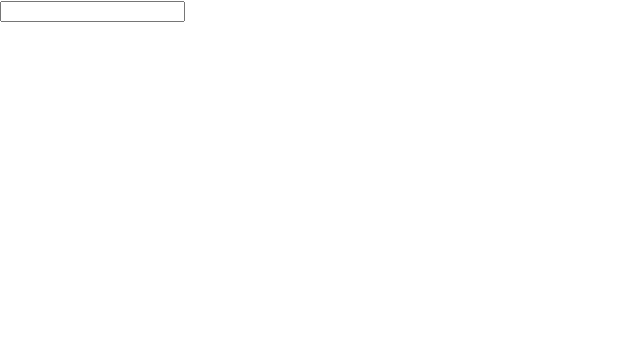
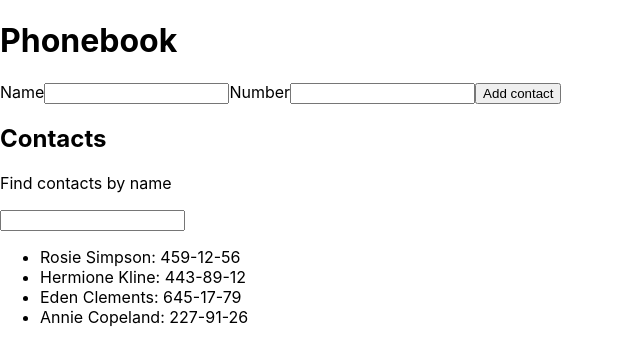
Before and after one commit to OlgaMunaieva/goit-react-hw-02-phonebook, a React (Create React App) app: page / in a window 1280 px wide. Shown: the top 364 px of the page, without its empty margins (0-640 px from the left). Built offline with nearby package versions, Linux system fonts and the light colour scheme.

Commit message:
step three

```diff
--- a/src/components/App.jsx
+++ b/src/components/App.jsx
@@ -1,22 +1,94 @@
 import { Component } from 'react';
-// import { nanoid } from 'nanoid';
+import { nanoid } from 'nanoid';
 
 export class App extends Component {
   state = {
-    contacts: [],
+    contacts: [
+      { id: 'id-1', name: 'Rosie Simpson', number: '459-12-56' },
+      { id: 'id-2', name: 'Hermione Kline', number: '443-89-12' },
+      { id: 'id-3', name: 'Eden Clements', number: '645-17-79' },
+      { id: 'id-4', name: 'Annie Copeland', number: '227-91-26' },
+    ],
+    filter: '',
     name: '',
+    number: '',
+  };
+
+  handleChange = event => {
+    this.setState({ [event.target.name]: event.target.value });
+  };
+
+  handleOnSubmit = event => {
+    event.preventDefault();
+    const { name, number } = event.target.elements;
+    this.state.contacts.push({
+      id: nanoid(),
+      name: this.state.name,
+      number: this.state.number,
+    });
+    name.value = '';
+    number.value = '';
+    this.setState({ name: '', number: '' });
   };
 
   render() {
     return (
       <div>
+        <h1>Phonebook</h1>
+        <form action="" onSubmit={this.handleOnSubmit}>
+          <label htmlFor="" name="name">
+            Name
+            <input
+              value={this.state.name}
+              onChange={this.handleChange}
+              type="text"
+              name="name"
+              pattern="^[a-zA-Zа-яА-Я]+(([' -][a-zA-Zа-яА-Я ])?[a-zA-Zа-яА-Я]*)*$"
+              title="Name may contain only letters, apostrophe, dash and spaces. For example Adrian, Jacob Mercer, Charles de Batz de Castelmore d'Artagnan"
+              required
+            />
+          </label>
+          <label htmlFor="" name="number">
+            Number
+            <input
+              value={this.state.number}
+              onChange={this.handleChange}
+              type="tel"
+              name="number"
+              pattern="\+?\d{1,4}?[-.\s]?\(?\d{1,3}?\)?[-.\s]?\d{1,4}[-.\s]?\d{1,4}[-.\s]?\d{1,9}"
+              title="Phone number must be digits and can contain spaces, dashes, parentheses and can start with +"
+              required
+            />
+          </label>
+
+          <button type="submit">Add contact</button>
+        </form>
+        <h2>Contacts</h2>
+        <p>Find contacts by name</p>
         <input
-          type="text"
-          name="name"
-          pattern="^[a-zA-Zа-яА-Я]+(([' -][a-zA-Zа-яА-Я ])?[a-zA-Zа-яА-Я]*)*$"
-          title="Name may contain only letters, apostrophe, dash and spaces. For example Adrian, Jacob Mercer, Charles de Batz de Castelmore d'Artagnan"
-          required
+          value={this.state.filter}
+          onChange={this.handleChange}
+          type="search"
+          name="filter"
+          id=""
         />
+        <ul>
+          {!this.state.filter
+            ? this.state.contacts.map(({ id, name, number }) => (
+                <li key={id}>
+                  {name}: {number}
+                </li>
+              ))
+            : this.state.contacts
+                .filter(contact =>
+                  contact.name.toLowerCase().includes(this.state.filter)
+                )
+                .map(({ id, name, number }) => (
+                  <li key={id}>
+                    {name}: {number}
+                  </li>
+                ))}
+        </ul>
       </div>
     );
   }
```
